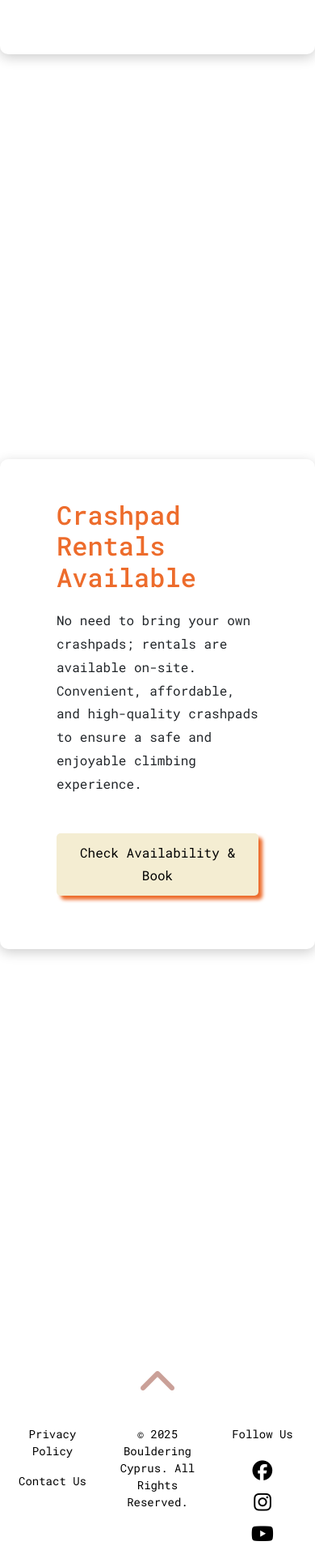
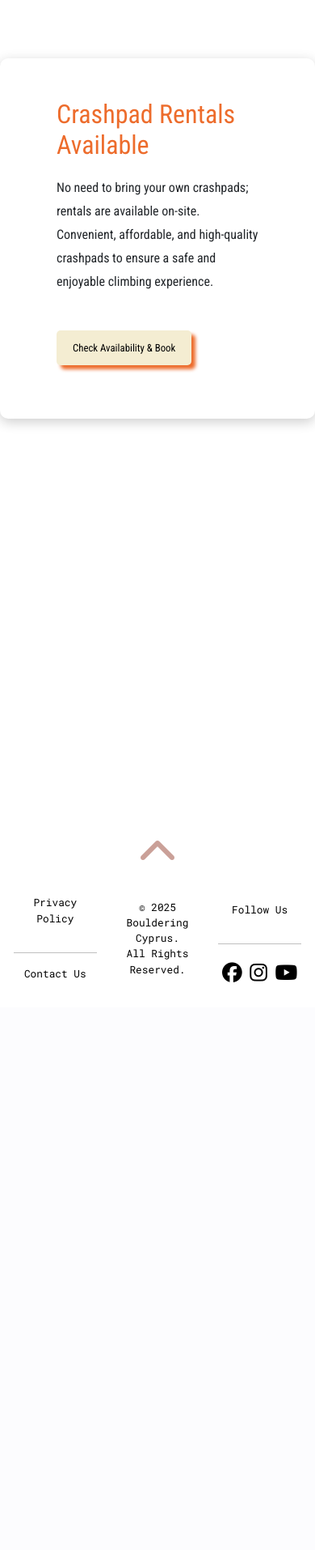
Before and after one commit to dimispapa/bouldering-cyprus, a Django app: page / in a window 390 px wide, after a click that opens the changed part. Shown: the part 4586-6500 px from the top of the page at 81% size. After the commit the page ends 5799 px from the top, so only its background shows below. Run offline with Django 5.2, Linux system fonts and the light colour scheme; some libraries are stand-ins or nearby versions.

Commit message:
styles: fix alignment, font sizes, spacing of base

```diff
--- a/static/css/base.css
+++ b/static/css/base.css
@@ -1,7 +1,7 @@
 /* Google Fonts */
 @import url('https://fonts.googleapis.com/css2?family=Montserrat:ital,wght@0,100..900;1,100..900&family=Roboto+Condensed:ital,wght@0,100..900;1,100..900&family=Roboto+Mono:ital,wght@0,100..700;1,100..700&display=swap');
 
-/* General Font */
+/* Fonts */
 body {
     font-family: "Roboto Mono", serif;
     font-optical-sizing: auto;
@@ -9,28 +9,21 @@ body {
     font-style: normal;
 }
 
-/* Header fonts */
-h1 {
-    font-size: 2rem;
-    margin-bottom: 20px;
-}
-
-/* Functional info */
-/* .button-primary, .navbar, .footer, h1, h2 {
-    font-family: "Roboto Mono", serif;
+h1, h2, .text-content {
+    font-family: "Roboto Condensed", serif;
     font-optical-sizing: auto;
     font-weight: 400;
     font-style: normal;
-} */
+}
 
 /* Header */
 /* Navbar */
 .navbar .navbar-brand {
-    font-size: 28px;
+    font-size: 2rem;
 }
 
 .navbar .nav-link {
-    font-size: 18px;
+    font-size: 1.4rem;
 }
 
 .navbar .navbar-brand:hover,
@@ -44,6 +37,12 @@ h1 {
     background-color: transparent !important;
     text-shadow: 0 0 2px rgba(0, 0, 0, 0.1);
     transition: background-color 0.3s ease;
+}
+
+/* Headings */
+h1, h2 {
+    font-size: 2rem;
+    margin-bottom: 20px;
 }
 
 /* Solid Navbar */
@@ -87,6 +86,8 @@ h1 {
     box-sizing: border-box;
     text-align: center;
     margin-top: 30px;
+    max-width: fit-content;
+
 }
 
 .button-primary:hover {
@@ -103,9 +104,8 @@ h1 {
 footer {
     color: #000000;
     background-color: rgba(255, 255, 255, 0.9);
-    text-align: center;
-    font-size: 1rem;
-    padding: 10px 0;
+    font-size: 1.2rem;
+    padding: 10px 5px;
     z-index: 1;
     /* Ensure footer stays above the content */
 }
@@ -120,33 +120,38 @@ footer a:hover {
 }
 
 /* Responsive Navbar and Footer */
-@media (max-width: 576px) {
-    footer .social-media-icons {
-        display: flex;
-        flex-direction: column;
-        align-items: center;
-    }
-
-    footer .social-media-icons a {
-        margin-bottom: 2px;
-    }
-}
-
 @media (max-width: 768px) {
     .navbar .navbar-brand {
-        font-size: 20px;
+        font-size: 1.6rem;
     }
 
     .navbar .nav-link {
-        font-size: 16px;
+        font-size: 1rem;
     }
 
     footer {
-        font-size: 0.875rem;
+        font-size: 1rem;
     }
 
     .button-primary {
         font-size: 1rem;
-        max-width: fit-content;
     }
 }
+
+@media (max-width: 576px) {
+    .navbar .navbar-brand {
+        font-size: 1.4rem;
+    }
+
+    .navbar .nav-link {
+        font-size: 1.2rem;
+    }
+
+    footer {
+        font-size: 0.8rem;
+    }
+
+    .button-primary {
+        font-size: 0.8rem;
+    }
+}
--- a/templates/base.html
+++ b/templates/base.html
@@ -82,29 +82,31 @@
     <!-- Footer -->
     <footer class="footer text-center py-3">
       <div class="container">
-        <div class="row">
+        <div class="row align-items-center">
           <!-- Privacy and Contact Links -->
-          <div class="col-4">
+          <div class="col-4 d-flex flex-column justify-content-center">
             <p>
               <a href="#">Privacy Policy</a>
             </p>
+            <hr>
             <p>
               <a href="#">Contact Us</a>
             </p>
           </div>
 
           <!-- Copyright Section -->
-          <div class="col-4">
-            <p>&copy; {{ year|default:2025 }} Bouldering Cyprus. All Rights Reserved.</p>
+          <div class="col-4 d-flex flex-column justify-content-center">
+            <p>&copy; {{ year|default:2025 }} Bouldering Cyprus. <br> All Rights Reserved.</p>
           </div>
 
           <!-- Social Media Section -->
-          <div class="col-4">
+          <div class="col-4 d-flex flex-column justify-content-center">
             <p>Follow Us</p>
-            <div class="d-flex justify-content-center social-media-icons">
-              <a href="https://facebook.com" target="_blank" class="mx-2 fs-2 social-icons"><i class="fa-brands fa-facebook"></i></a>
-              <a href="https://instagram.com/bouldering_cyprus/" target="_blank" class="mx-2 fs-2 social-icons"><i class="fa-brands fa-instagram"></i></a>
-              <a href="https://www.youtube.com/@cyprusbouldering9957" target="_blank" class="mx-2 fs-2 social-icons"><i class="fa-brands fa-youtube"></i></a>
+            <hr>
+            <div class="social-media-icons d-flex justify-content-around w-100">
+              <a href="https://facebook.com" target="_blank" class="fs-2 social-icons"><i class="fa-brands fa-facebook"></i></a>
+              <a href="https://instagram.com/bouldering_cyprus/" target="_blank" class="fs-2 social-icons"><i class="fa-brands fa-instagram"></i></a>
+              <a href="https://www.youtube.com/@cyprusbouldering9957" target="_blank" class="fs-2 social-icons"><i class="fa-brands fa-youtube"></i></a>
             </div>
           </div>
         </div>
```
